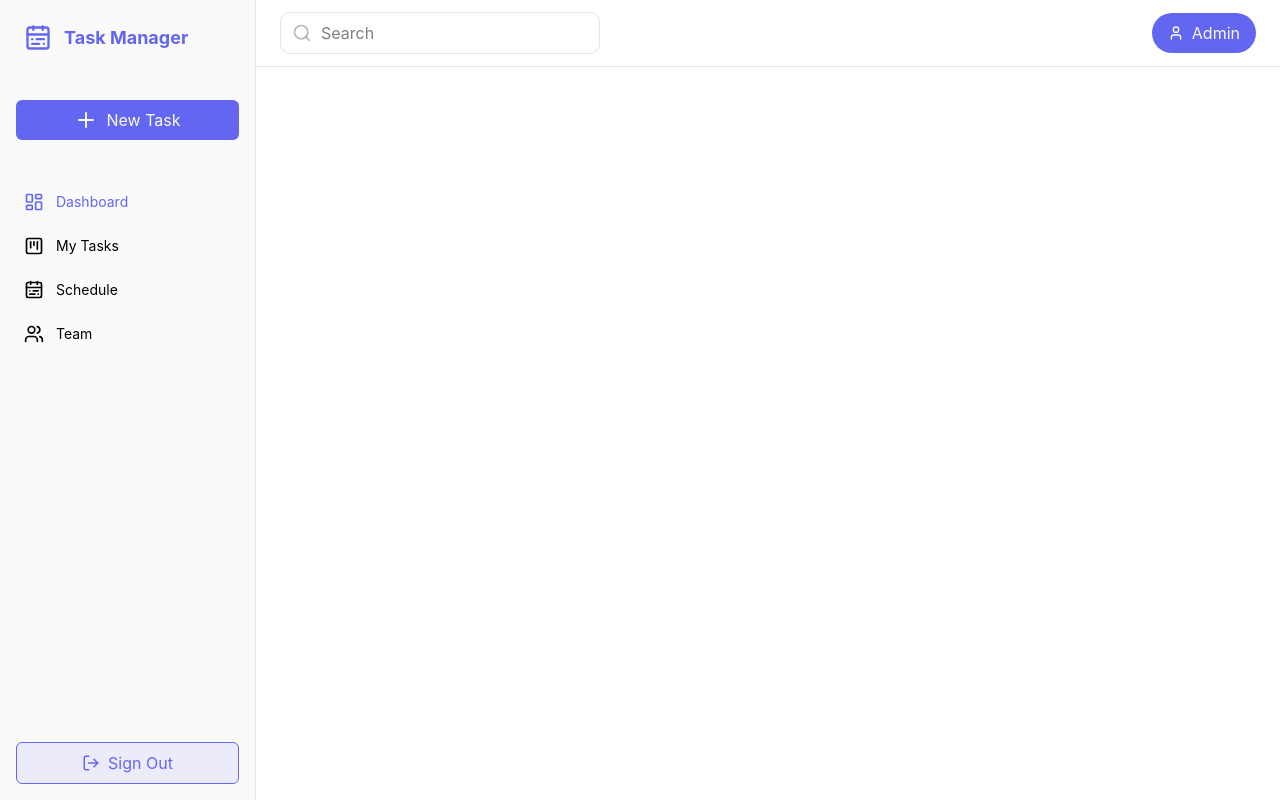
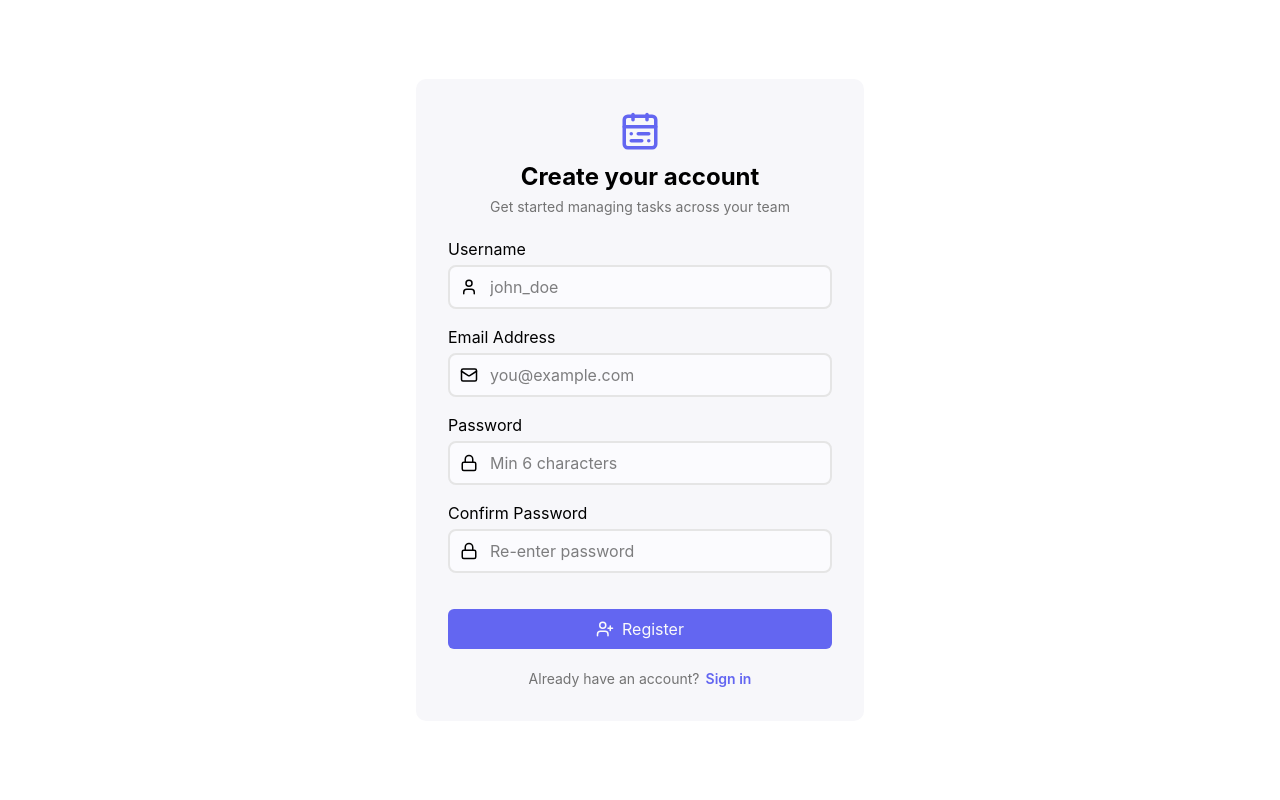
Before and after one commit to Sithira97/task-manager, a React (Vite) app in the folder frontend/: page /register in a window 1280 px wide. Built offline with nearby package versions, Linux system fonts and the light colour scheme.

Commit message:
feat: implement authentication pages and set up react-router-dom for navigation

```diff
--- a/frontend/package.json
+++ b/frontend/package.json
@@ -15,6 +15,7 @@
     "lucide-react": "^1.24.0",
     "react": "^19.2.7",
     "react-dom": "^19.2.7",
+    "react-router-dom": "^7.18.1",
     "tailwindcss": "^4.3.2"
   },
   "devDependencies": {
--- a/frontend/src/App.tsx
+++ b/frontend/src/App.tsx
@@ -1,15 +1,17 @@
-import Navbar from "./components/Navbar";
-import Sidebar from "./components/Sidebar";
+import Dashboard from "./pages/Dashboard";
+import Login from "./pages/Login";
+import Register from "./pages/Register";
+import { Routes, Route, BrowserRouter } from "react-router-dom";
 
 function App() {
   return (
-    <div className="flex h-screen relative">
-      <Sidebar />
-      <div className="ml-64 w-full h-screen flex flex-col">
-        <Navbar />
-        <main className="flex-1 overflow-y-auto"></main>
-      </div>
-    </div>
+    <BrowserRouter>
+      <Routes>
+        <Route path="/" element={<Dashboard />} />
+        <Route path="/login" element={<Login />} />
+        <Route path="/register" element={<Register />} />
+      </Routes>
+    </BrowserRouter>
   );
 }
 
--- a/frontend/src/components/Button.tsx
+++ b/frontend/src/components/Button.tsx
@@ -1,18 +1,17 @@
 import type { ButtonHTMLAttributes } from "react";
 
 interface ButtonProps {
-  variant?: "primary" | "secondary" | "outline" | "ghost";
+  variant?: "primary" | "secondary" | "outline" | "ghost" | "link";
   children: React.ReactNode;
   className?: string;
-  restProps?: ButtonHTMLAttributes<HTMLButtonElement>;
 }
 
 export default function Button({
   variant = "primary",
   children,
   className,
-  restProps,
-}: ButtonProps) {
+  ...restProps
+}: ButtonHTMLAttributes<HTMLButtonElement> & ButtonProps) {
   let baseStyle =
     "flex items-center justify-center gap-2 px-4 py-2 rounded-sm trasition-all cursor-pointer ";
   switch (variant) {
@@ -28,7 +27,12 @@ export default function Button({
         "border-primary bg-primary/10 text-primary hover:bg-primary/20 border-1";
       break;
     case "ghost":
-      baseStyle += "bg-primary text-primary-foreground hover:bg-ghost/80";
+      baseStyle +=
+        "bg-transparent text-primary hover:text-primary/80 border-none";
+      break;
+    case "link":
+      baseStyle +=
+        "bg-transparent text-primary !p-0 hover:text-primary/80 hover:underline border-none";
       break;
   }
 
--- a/frontend/src/index.css
+++ b/frontend/src/index.css
@@ -47,7 +47,7 @@
   --radius: 0.625rem;
   --background: oklch(1 0 0);
   --foreground: oklch(0.145 0 0);
-  --card: oklch(1 0 0);
+  --card: oklch(0.977 0.00408 285.923);
   --card-foreground: oklch(0.145 0 0);
   --popover: oklch(1 0 0);
   --popover-foreground: oklch(0.145 0 0);
@@ -61,7 +61,7 @@
   --accent-foreground: oklch(0.205 0 0);
   --destructive: oklch(0.577 0.245 27.325);
   --border: oklch(0.922 0 0);
-  --input: oklch(0.922 0 0);
+  --input: oklch(0.99 0.003 285.999);
   --ring: oklch(0.708 0 0);
   --chart-1: oklch(0.646 0.222 41.116);
   --chart-2: oklch(0.6 0.118 184.704);
@@ -127,3 +127,16 @@
 ::-webkit-scrollbar-thumb:hover {
   background: rgba(99, 102, 241, 0.45);
 }
+
+@keyframes fadeIn {
+  from {
+    opacity: 0;
+  }
+  to {
+    opacity: 1;
+  }
+}
+
+.fade-in {
+  animation: fadeIn 0.3s ease-out forwards;
+}
--- /dev/null
+++ b/frontend/src/pages/Dashboard.tsx
@@ -0,0 +1,16 @@
+import Sidebar from "../components/Sidebar.js";
+import Navbar from "../components/Navbar.js";
+
+const Dashboard: React.FC = () => {
+  return (
+    <div className="flex h-screen relative">
+      <Sidebar />
+      <div className="ml-64 w-full h-screen flex flex-col">
+        <Navbar />
+        <main className="flex-1 overflow-y-auto"></main>
+      </div>
+    </div>
+  );
+};
+
+export default Dashboard;
--- /dev/null
+++ b/frontend/src/pages/Login.tsx
@@ -0,0 +1,63 @@
+import { LogIn, Mail, Lock, CalendarRange } from "lucide-react";
+import Button from "../components/Button";
+import { Link } from "react-router-dom";
+
+const Login: React.FC = () => {
+  return (
+    <div className="h-screen w-screen flex items-center justify-center p-1.5">
+      <div className="bg-card w-full max-w-md rounded-lg p-8 fade-in">
+        <div className="flex flex-col items-center text-center mb-5 ">
+          <CalendarRange size={42} className="text-primary" />
+          <h1 className="text-2xl font-bold mt-2">Sign in to Task Manager</h1>
+          <p className="text-muted-foreground text-sm mt-1">
+            Enter your details below to access your workspace
+          </p>
+        </div>
+
+        <form>
+          <div className="w-full flex flex-col gap-2">
+            <label htmlFor="email">Email Address</label>
+            <div className="relative items-center flex flex-1">
+              <Mail size={18} className="absolute left-3" />
+              <input
+                id="email"
+                type="email"
+                required
+                placeholder="you@example.com"
+                className="border-border bg-input border w-full rounded-md px-3 py-2 pl-10"
+              />
+            </div>
+          </div>
+
+          <div className="w-full flex flex-col gap-2">
+            <label htmlFor="password">Password</label>
+            <div className="relative items-center flex flex-1">
+              <Lock size={18} className="absolute left-3" />
+              <input
+                id="password"
+                type="password"
+                required
+                placeholder="••••••••"
+                className="border-input border w-full rounded-md px-3 py-2 pl-10"
+              />
+            </div>
+          </div>
+
+          <Button type="submit" className="w-full mt-5">
+            <LogIn size={18} />
+            Sign In
+          </Button>
+        </form>
+
+        <div className="text-sm text-muted-foreground flex mt-5 justify-center gap-1.5">
+          <span>New to Task Manager?</span>
+          <Link to={"/register"} className="text-primary font-semibold">
+            Create an account
+          </Link>
+        </div>
+      </div>
+    </div>
+  );
+};
+
+export default Login;
--- /dev/null
+++ b/frontend/src/pages/Register.tsx
@@ -0,0 +1,97 @@
+import {
+  UserPlus,
+  Mail,
+  Lock,
+  User as UserIcon,
+  CalendarRange,
+} from "lucide-react";
+import Button from "../components/Button";
+import { Link } from "react-router-dom";
+
+const Register: React.FC = () => {
+  return (
+    <div className="h-screen w-screen flex items-center justify-center p-1.5">
+      <div className="bg-card w-full max-w-md rounded-lg p-8 fade-in">
+        <div className="flex flex-col items-center text-center mb-5 ">
+          <CalendarRange size={42} className="text-primary" />
+          <h1 className="text-2xl font-bold mt-2">Create your account</h1>
+          <p className="text-muted-foreground text-sm mt-1">
+            Get started managing tasks across your team
+          </p>
+        </div>
+
+        <form className="flex flex-col gap-4">
+          <div className="w-full flex flex-col gap-1">
+            <label htmlFor="username">Username</label>
+            <div className="relative items-center flex flex-1">
+              <UserIcon size={18} className="absolute left-3" />
+              <input
+                id="username"
+                type="text"
+                required
+                placeholder="john_doe"
+                className="border-border border-2 bg-input border w-full rounded-md px-3 py-2 pl-10"
+              />
+            </div>
+          </div>
+
+          <div className="w-full flex flex-col gap-1">
+            <label htmlFor="email">Email Address</label>
+            <div className="relative items-center flex flex-1">
+              <Mail size={18} className="absolute left-3" />
+              <input
+                id="email"
+                type="email"
+                required
+                placeholder="you@example.com"
+                className="border-border border-2 bg-input w-full rounded-md px-3 py-2 pl-10"
+              />
+            </div>
+          </div>
+
+          <div className="w-full flex flex-col gap-1">
+            <label htmlFor="password">Password</label>
+            <div className="relative items-center flex flex-1">
+              <Lock size={18} className="absolute left-3" />
+              <input
+                id="password"
+                type="password"
+                required
+                placeholder="Min 6 characters"
+                className="border-border border-2 bg-input w-full rounded-md px-3 py-2 pl-10"
+              />
+            </div>
+          </div>
+
+          <div className="w-full flex flex-col gap-1">
+            <label htmlFor="confirmPassword">Confirm Password</label>
+            <div className="relative items-center flex flex-1">
+              <Lock size={18} className="absolute left-3" />
+              <input
+                id="confirmPassword"
+                type="password"
+                required
+                placeholder="Re-enter password"
+                className="border-border border-2 bg-input w-full rounded-md px-3 py-2 pl-10"
+              />
+            </div>
+          </div>
+
+          <Button type="submit" className="w-full mt-5">
+            <UserPlus size={18} />
+            Register
+          </Button>
+        </form>
+
+        <div className="text-sm text-muted-foreground flex mt-5 justify-center gap-1.5">
+          <span>Already have an account?</span>
+          <Link to={"/login"} className="text-primary font-semibold">
+            Sign in
+          </Link>
+        </div>
+      </div>
+    </div>
+  );
+};
+
+export default Register;
```
Also changed, not shown: 1 other file (tests, documents, lock files or other folders).
